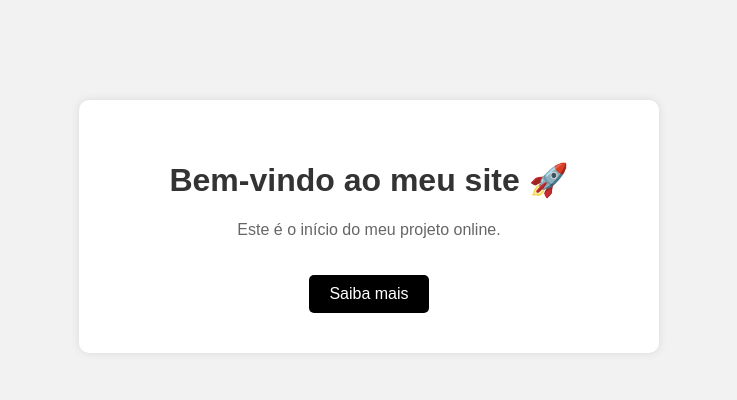
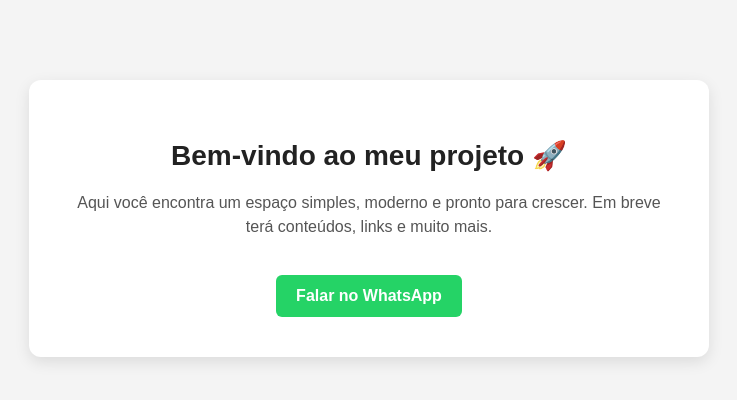
Before and after one commit to kaaha4009/arquivo-1-, a plain HTML site: page index.html in a window 1280 px wide. Shown: the whole page, without its empty margins (271-1008 px from the left). Drawn offline with Linux system fonts and the light colour scheme.

Commit message:
Revise index.html with new title and content
Updated the title and modified styles for better aesthetics. Enhanced the content with a new welcome message and a WhatsApp link.

```diff
--- a/index.html
+++ b/index.html
@@ -2,56 +2,66 @@
 <html lang="pt-br">
 <head>
   <meta charset="UTF-8">
-  <title>Meu Site</title>
+  <title>Meu Projeto Online</title>
   <style>
     body {
       font-family: Arial, sans-serif;
-      text-align: center;
-      background: #f2f2f2;
+      background: #f4f4f4;
       margin: 0;
       padding: 0;
+      text-align: center;
     }
 
     .container {
-      margin-top: 100px;
+      margin-top: 80px;
       background: white;
-      padding: 40px;
-      max-width: 500px;
+      max-width: 600px;
       margin-left: auto;
       margin-right: auto;
-      border-radius: 10px;
-      box-shadow: 0 0 10px rgba(0,0,0,0.1);
+      padding: 40px;
+      border-radius: 12px;
+      box-shadow: 0 5px 15px rgba(0,0,0,0.1);
     }
 
     h1 {
-      color: #333;
+      color: #222;
+      font-size: 28px;
     }
 
     p {
-      color: #666;
+      color: #555;
+      font-size: 16px;
+      line-height: 1.5;
     }
 
     .botao {
       display: inline-block;
       margin-top: 20px;
-      padding: 10px 20px;
-      background: black;
+      padding: 12px 20px;
+      background: #25D366;
       color: white;
       text-decoration: none;
-      border-radius: 5px;
+      border-radius: 6px;
+      font-weight: bold;
     }
 
     .botao:hover {
-      background: #444;
+      background: #1ebe5d;
     }
   </style>
 </head>
 <body>
 
   <div class="container">
-    <h1>Bem-vindo ao meu site 🚀</h1>
-    <p>Este é o início do meu projeto online.</p>
-    <a class="botao" href="#">Saiba mais</a>
+    <h1>Bem-vindo ao meu projeto 🚀</h1>
+    <p>
+      Aqui você encontra um espaço simples, moderno e pronto para crescer.
+      Em breve terá conteúdos, links e muito mais.
+    </p>
+
+    <a class="botao" href="https://wa.me/5562984420264" target="_blank">
+      Falar no WhatsApp
+    </a>
   </div>
 
 </body>
```
